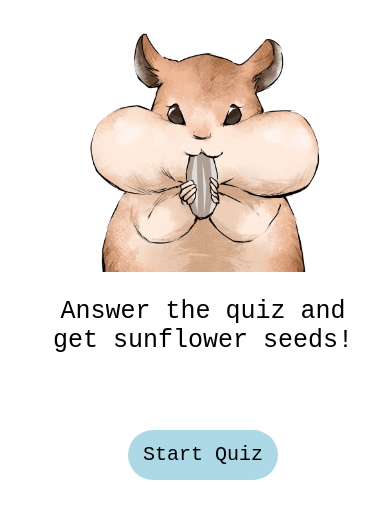
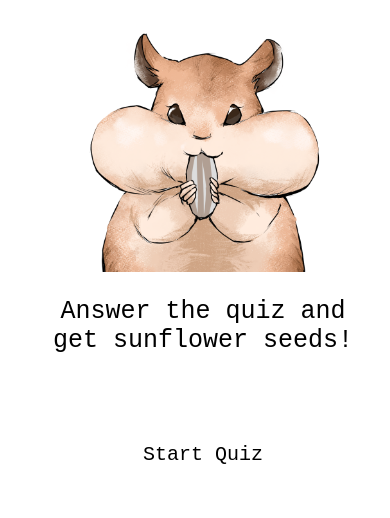
Before and after one commit to yukasako/HamsterQuiz, a plain HTML site: page index.html in a window 390 px wide. In both pictures the pointer is over the button "Start Quiz". Shown: the part 88-606 px from the top of the page. Drawn offline with Linux system fonts and the light colour scheme.

Commit message:
Update button style hover

```diff
--- a/style.css
+++ b/style.css
@@ -59,5 +59,8 @@ button:hover{
         width: 70vw;
         height: auto;
     }
+    button:hover{
+        background-color: initial;
+    }
 
 }
```
